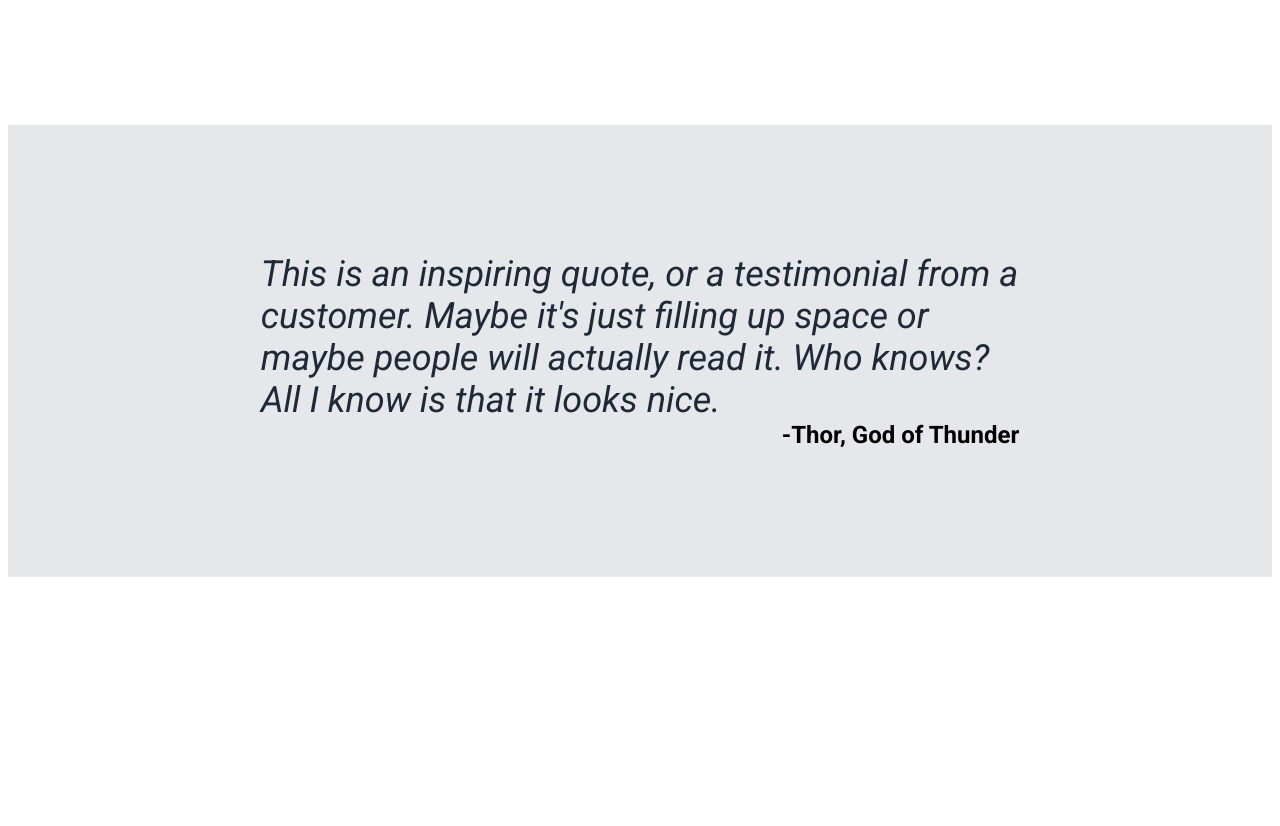
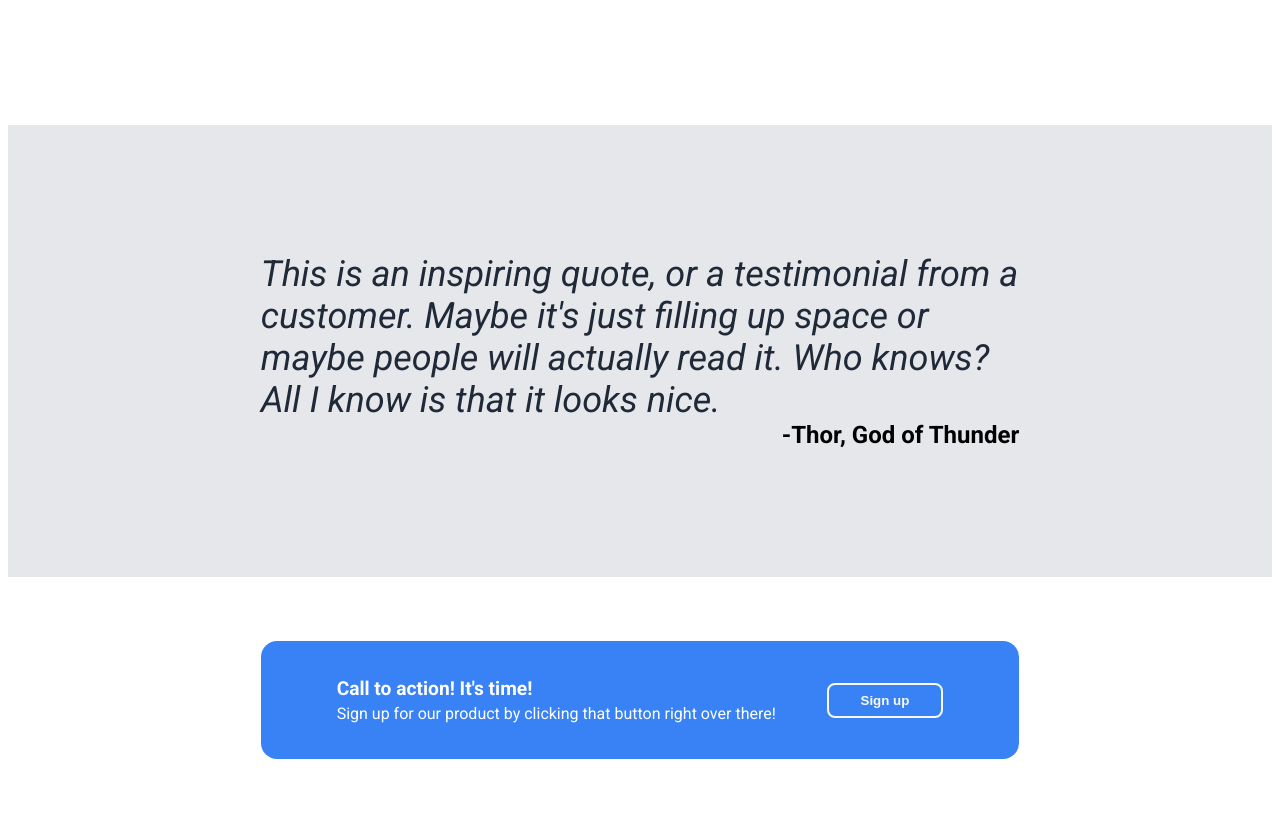
Before and after one commit to bekirxubuntu/odin-landing-page, a plain HTML site: page index.html in a window 1280 px wide. Shown: the part 1140-1966 px from the top of the page. Before the commit the page ends 1725 px from the top, so only its background shows below. Drawn offline with Linux system fonts and the light colour scheme.

Commit message:
feat: build call to action component
- Add call to action layout with text area and signup button
- Style blue banner container with flexbox alignment and rounded corners
- Apply custom white border to CTA button

```diff
--- a/index.html
+++ b/index.html
@@ -22,7 +22,7 @@
         <div class="hero-left">
             <div class="hero-main">This website is awesome</div>
             <div class="hero-secondary">This website has some subtext that goes here under the main title. It's a smaller font and the color is lower contrast.</div>
-            <button>Sign up</button>
+            <div class="button-1"><button>Sign up</button></div>
         </div>
         <div class="hero-right">this is a place holder for an image</div>
     </div>
@@ -51,6 +51,15 @@
         <div class="text">This is an inspiring quote, or a testimonial from a customer. Maybe it's just filling up space or maybe people will actually read it. Who knows? All I know is that it looks nice.</div>
         <div class="author">-Thor, God of Thunder</div>
     </div>
+    <div class="action">
+        <div class="container">
+            <div class="text-area">
+                <div class="text-h1">Call to action! It's time!</div>
+                <div class="text-p">Sign up for our product by clicking that button right over there!</div>
+            </div>
+            <button>Sign up</button>
+        </div>
+    </div>
     <div class="footer"></div>
 </body>
 </html>
--- a/styles.css
+++ b/styles.css
@@ -139,3 +139,32 @@ button {
     text-align: right;
     font-weight: bold;
 }
+
+.action {
+    padding: 64px 20%;
+}
+
+.container {
+    background-color: #3882F6;
+    padding: 36px 10%;
+    display: flex;
+    justify-content: space-between;
+    align-items: center;
+    color: white;
+    border-radius: 16px;
+}
+
+.text-area {
+    display: flex;
+    flex-direction: column;
+    gap: 4px;
+}
+
+.text-h1 {
+    font-weight: bold;
+    font-size: larger;
+}
+
+.action button {
+    border: 2px solid #F9FAF8;
+}
```
